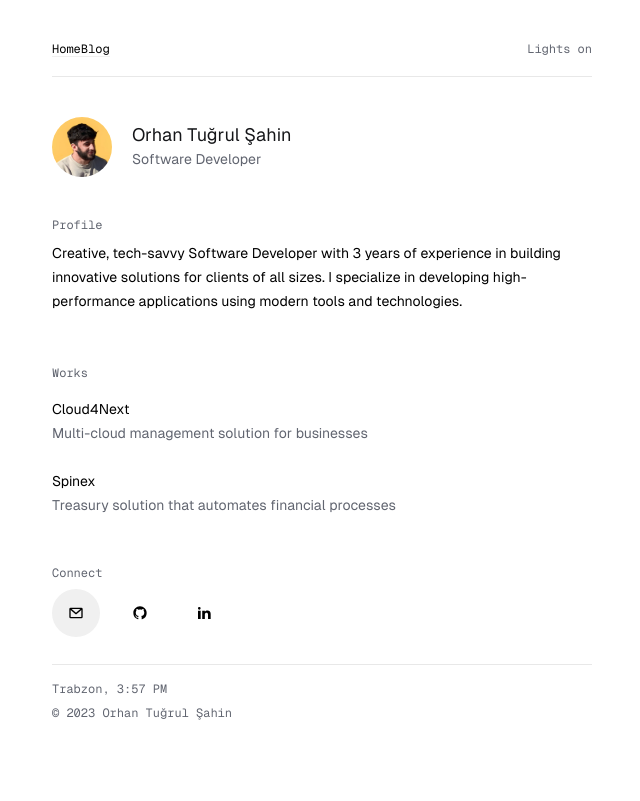
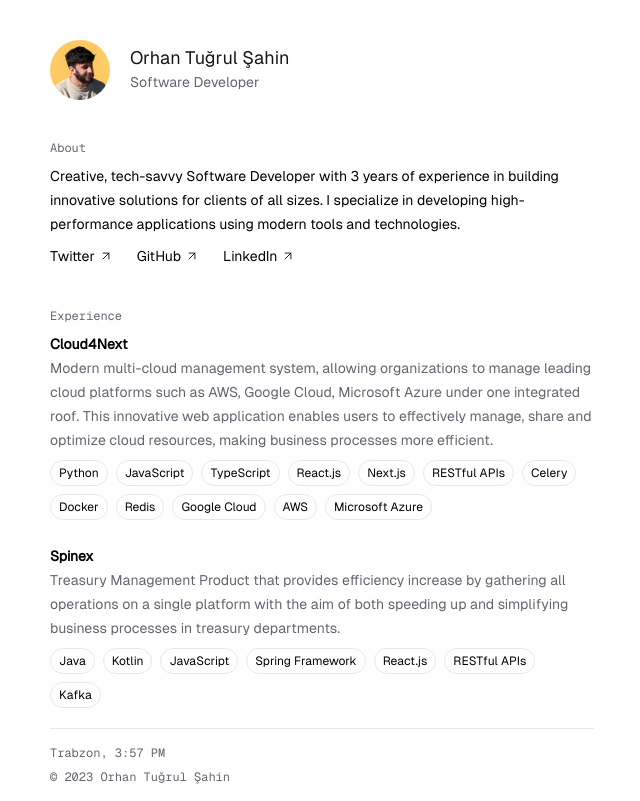
Before and after one commit to orhantugrul/orhantugrul.dev, a SvelteKit app: page / in a window 1280 px wide. Shown: the whole page, without its empty margins (318-958 px from the left). Built offline with nearby package versions, Linux system fonts and the light colour scheme.

Commit message:
chore: remove unused Header.svelte and socials.json files

```diff
--- a/src/lib/components/Header/Header.svelte
+++ /dev/null
@@ -1,34 +0,0 @@
-<script lang="ts">
-  import { page } from "$app/stores";
-
-  const pages = [
-    {
-      title: "Home",
-      link: "/",
-    },
-    {
-      title: "Blog",
-      link: "/blog",
-    },
-  ];
-</script>
-
-<header
-  class="my-5 flex items-center justify-between border-b-[1px] border-outline"
->
-  <nav class="flex items-center py-4">
-    {#each pages as { title, link }}
-      <a href={link}>
-        <span
-          class="border-b-[1px] border-bright font-mono text-xs dark:text-bright"
-        >
-          {title}
-        </span>
-      </a>
-    {/each}
-  </nav>
-
-  <div>
-    <button class="font-mono text-xs text-gray">Lights on</button>
-  </div>
-</header>
--- a/src/lib/components/Link/Link.svelte
+++ b/src/lib/components/Link/Link.svelte
@@ -3,7 +3,7 @@
 </script>
 
 <a
-  class="underline hover:no-underline duration-200"
+  class="dark:hover:bg-raisin flex items-center gap-1 rounded px-1 hover:bg-bright dark:text-white"
   target="_blank"
   rel="noopener noreferrer"
   {href}
@@ -12,7 +12,7 @@
 
   <span class="inline-flex">
     <svg
-      class="w-[14px] h-[14px]"
+      class="h-[14px] w-[14px]"
       fill="none"
       shape-rendering="geometricPrecision"
       stroke="currentColor"
--- a/src/lib/data/socials.json.ts
+++ /dev/null
@@ -1,21 +0,0 @@
-export type Social = {
-  title: string;
-  link: string;
-};
-
-const socials: Social[] = [
-  {
-    title: "Email",
-    link: "orhantugrulsahin@gmail.com",
-  },
-  {
-    title: "LinkedIn",
-    link: "https://www.linkedin.com/in/orhantugrul",
-  },
-  {
-    title: "GitHub",
-    link: "https://github.com/orhantugrul",
-  },
-];
-
-export default socials;
--- /dev/null
+++ b/src/lib/data/socials.ts
@@ -0,0 +1,21 @@
+export type Social = {
+  title: string;
+  href: string;
+};
+
+const socials: Social[] = [
+  {
+    title: "Twitter",
+    href: "https://x.com/orhantuurul",
+  },
+  {
+    title: "GitHub",
+    href: "https://github.com/orhantugrul",
+  },
+  {
+    title: "LinkedIn",
+    href: "https://www.linkedin.com/in/orhantugrulsahin",
+  },
+];
+
+export default socials;
--- a/src/lib/data/works.ts
+++ b/src/lib/data/works.ts
@@ -1,19 +1,50 @@
 export type Work = {
   title: string;
   description: string;
-  link: string;
+  technologies: string[];
 };
 
 const works: Work[] = [
   {
     title: "Cloud4Next",
-    description: "Multi-cloud management solution for businesses",
-    link: "https://www.cloud4next.com/",
+    description:
+      "Modern multi-cloud management system, allowing \
+      organizations to manage leading cloud platforms such as AWS, \
+      Google Cloud, Microsoft Azure under one integrated roof. \
+      This innovative web application enables users to effectively manage, \
+      share and optimize cloud resources, making business processes \
+      more efficient. ",
+    technologies: [
+      "Python",
+      "JavaScript",
+      "TypeScript",
+      "React.js",
+      "Next.js",
+      "RESTful APIs",
+      "Celery",
+      "Docker",
+      "Redis",
+      "Google Cloud",
+      "AWS",
+      "Microsoft Azure",
+    ],
   },
   {
     title: "Spinex",
-    description: "Treasury solution that automates financial processes",
-    link: "https://thespinex.com/",
+    description:
+      "Treasury Management Product that provides efficiency increase \
+      by gathering all operations on a single platform with the aim of \
+      both speeding up and simplifying business processes in \
+      treasury departments.",
+    technologies: [
+      "Java",
+      "Kotlin",
+      "JavaScript",
+      "Spring Framework",
+      "React.js",
+      "RESTful APIs",
+      "Kafka",
+    ],
   },
 ];
 
--- a/src/lib/layouts/Container/Container.svelte
+++ b/src/lib/layouts/Container/Container.svelte
@@ -1,6 +1,5 @@
 <script lang="ts">
   import Footer from "$lib/components/Footer/Footer.svelte";
-  import Header from "$lib/components/Header/Header.svelte";
   import "../../../app.css";
 
   export let title: string;
@@ -12,10 +11,7 @@
   <meta name="description" content={description} />
 </svelte:head>
 
-<main class="flex flex-col px-4">
-  <div class="flex flex-col flex-auto mx-auto max-w-[540px]">
-    <Header />
-    <slot />
-    <Footer />
-  </div>
+<main class="mx-auto mt-5 flex max-w-xl flex-col px-4">
+  <slot />
+  <Footer />
 </main>
--- a/src/routes/+page.svelte
+++ b/src/routes/+page.svelte
@@ -1,5 +1,7 @@
 <script lang="ts">
   import avatar from "$lib/assets/avatar.jpeg";
+  import Link from "$lib/components/Link/Link.svelte";
+  import socials from "$lib/data/socials";
   import works from "$lib/data/works";
   import Container from "$lib/layouts/Container";
 </script>
@@ -24,110 +26,44 @@
   </div>
 
   <div class="my-5 flex flex-col">
-    <h2 class="mb-2 font-mono text-xs text-gray">Profile</h2>
+    <h2 class="mb-2 font-mono text-xs text-gray">About</h2>
 
     <div class="text-sm">
-      <p class="mb-3 dark:text-bright">
+      <p class="mb-2 dark:text-bright">
         Creative, tech-savvy Software Developer with 3 years of experience in
         building innovative solutions for clients of all sizes. I specialize in
         developing high-performance applications using modern tools and
         technologies.
       </p>
     </div>
-  </div>
 
-  <div class="my-5 flex flex-col">
-    <h2 class="mb-2 font-mono text-xs text-gray">Works</h2>
-    <div class="flex flex-col gap-2">
-      {#each works as { title, description, link }}
-        <a
-          class="dark:hover:bg-raisin -mx-2 flex flex-col rounded-md p-2 hover:bg-bright dark:text-white"
-          href={link}
-          target="_blank"
-          rel="noopener noreferrer"
-        >
-          <h3 class="text-sm">{title}</h3>
-          <p class="text-sm text-gray">{description}</p>
-        </a>
+    <div class="-mx-1 flex gap-4 md:flex-row">
+      {#each socials as { title, href }}
+        <Link {href}>
+          <p class="text-sm">{title}</p>
+        </Link>
       {/each}
     </div>
   </div>
 
   <div class="my-5 flex flex-col">
-    <h2 class="mb-2 font-mono text-xs text-gray">Connect</h2>
+    <h2 class="mb-2 font-mono text-xs text-gray">Experience</h2>
 
-    <div class="flex gap-4">
-      <a
-        target="_blank"
-        rel="noopener noreferrer"
-        href="mailto:orhantugrulsahin@gmail.com"
-      >
-        <button
-          class="rounded-full bg-bright dark:bg-[#27292D] dark:text-[#CFD1D6]"
-        >
-          <svg
-            xmlns="http://www.w3.org/2000/svg"
-            xmlns:xlink="http://www.w3.org/1999/xlink"
-            aria-hidden="true"
-            role="img"
-            width="16"
-            height="16"
-            viewBox="0 0 24 24"
-            class="m-4"
-          >
-            <path
-              fill="currentColor"
-              d="M2 6a2 2 0 0 1 2-2h16a2 2 0 0 1 2 2v12a2 2 0 0 1-2 2H4a2 2 0 0 1-2-2zm3.519 0L12 11.671L18.481 6zM20 7.329l-7.341 6.424a1 1 0 0 1-1.318 0L4 7.329V18h16z"
-            />
-          </svg>
-        </button>
-      </a>
+    <div class="flex flex-col gap-6">
+      {#each works as { title, description, technologies }}
+        <div class="flex flex-col">
+          <h3 class="text-sm font-bold">{title}</h3>
+          <p class="mb-2 text-sm text-gray">{description}</p>
 
-      <a
-        target="_blank"
-        rel="noopener noreferrer"
-        href="https://github.com/orhantugrul"
-      >
-        <button class="rounded-full dark:bg-[#27292D] dark:text-[#CFD1D6]">
-          <svg
-            xmlns="http://www.w3.org/2000/svg"
-            xmlns:xlink="http://www.w3.org/1999/xlink"
-            aria-hidden="true"
-            role="img"
-            width="16"
-            height="16"
-            viewBox="0 0 24 24"
-            class="m-4"
-            ><path
-              fill="currentColor"
-              d="M12.001 2c-5.525 0-10 4.475-10 10a9.994 9.994 0 0 0 6.837 9.488c.5.087.688-.213.688-.476c0-.237-.013-1.024-.013-1.862c-2.512.463-3.162-.612-3.362-1.175c-.113-.288-.6-1.175-1.025-1.413c-.35-.187-.85-.65-.013-.662c.788-.013 1.35.725 1.538 1.025c.9 1.512 2.337 1.087 2.912.825c.088-.65.35-1.087.638-1.337c-2.225-.25-4.55-1.113-4.55-4.938c0-1.088.387-1.987 1.025-2.687c-.1-.25-.45-1.275.1-2.65c0 0 .837-.263 2.75 1.024a9.28 9.28 0 0 1 2.5-.337c.85 0 1.7.112 2.5.337c1.913-1.3 2.75-1.024 2.75-1.024c.55 1.375.2 2.4.1 2.65c.637.7 1.025 1.587 1.025 2.687c0 3.838-2.337 4.688-4.562 4.938c.362.312.675.912.675 1.85c0 1.337-.013 2.412-.013 2.75c0 .262.188.574.688.474A10.016 10.016 0 0 0 22 12c0-5.525-4.475-10-10-10"
-            /></svg
-          >
-        </button>
-      </a>
-
-      <a
-        target="_blank"
-        rel="noopener noreferrer"
-        href="https://linkedin.com/in/orhantugrulsahin"
-      >
-        <button class="rounded-full dark:bg-[#27292D] dark:text-[#CFD1D6]">
-          <svg
-            xmlns="http://www.w3.org/2000/svg"
-            xmlns:xlink="http://www.w3.org/1999/xlink"
-            aria-hidden="true"
-            role="img"
-            width="16"
-            height="16"
-            viewBox="0 0 24 24"
-            class="m-4"
-            ><path
-              fill="currentColor"
-              d="M6.94 5a2 2 0 1 1-4-.002a2 2 0 0 1 4 .002M7 8.48H3V21h4zm6.32 0H9.34V21h3.94v-6.57c0-3.66 4.77-4 4.77 0V21H22v-7.93c0-6.17-7.06-5.94-8.72-2.91z"
-            /></svg
-          >
-        </button>
-      </a>
+          <div class="gap flex flex-wrap gap-2">
+            {#each technologies as technology}
+              <span class="rounded-full border border-outline px-2 py-1 text-xs"
+                >{technology}</span
+              >
+            {/each}
+          </div>
+        </div>
+      {/each}
     </div>
   </div>
 </Container>
--- a/src/routes/blog/+page.svelte
+++ /dev/null
@@ -1,10 +0,0 @@
-<script>
-  import Container from "$lib/layouts/Container/Container.svelte";
-</script>
-
-<Container
-  title={"Orhan Tuğrul Şahin"}
-  description={"Software developer based on 🇹🇷"}
->
-  <h1>Blog</h1>
-</Container>
```
